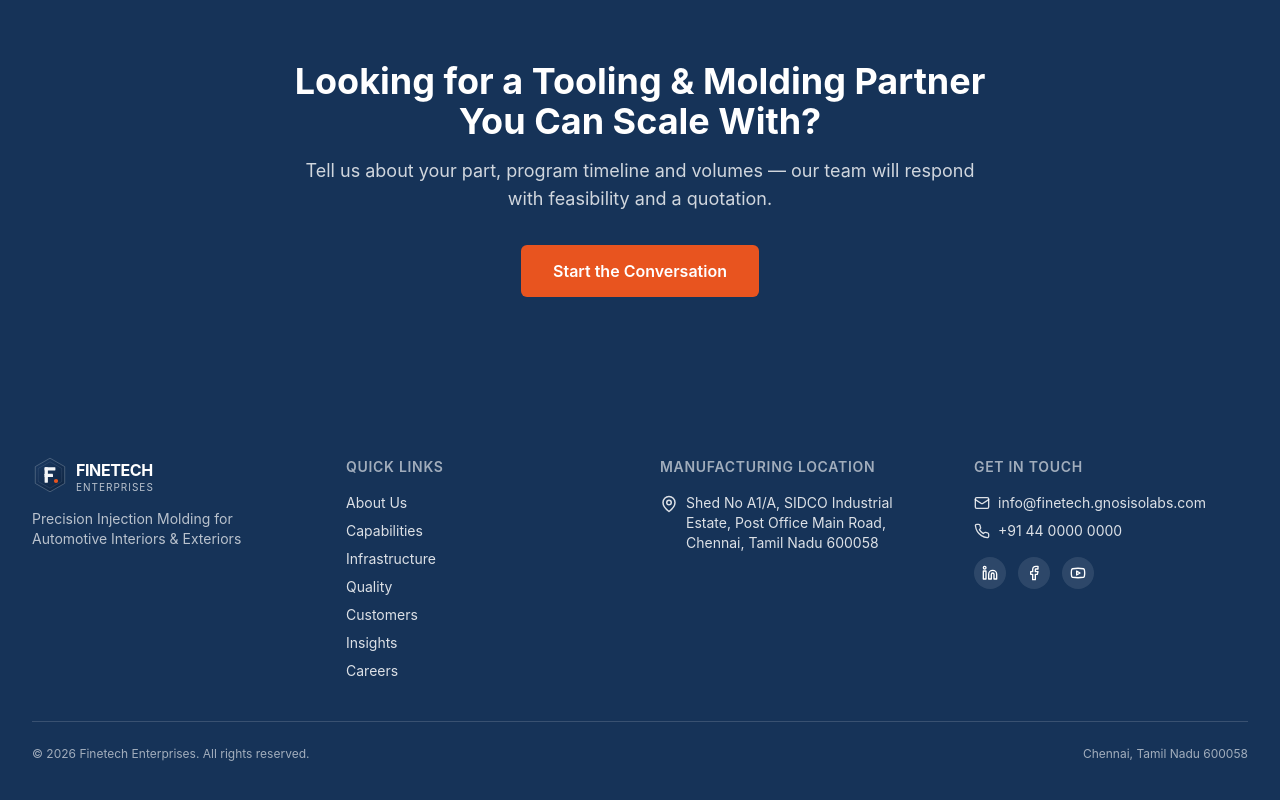
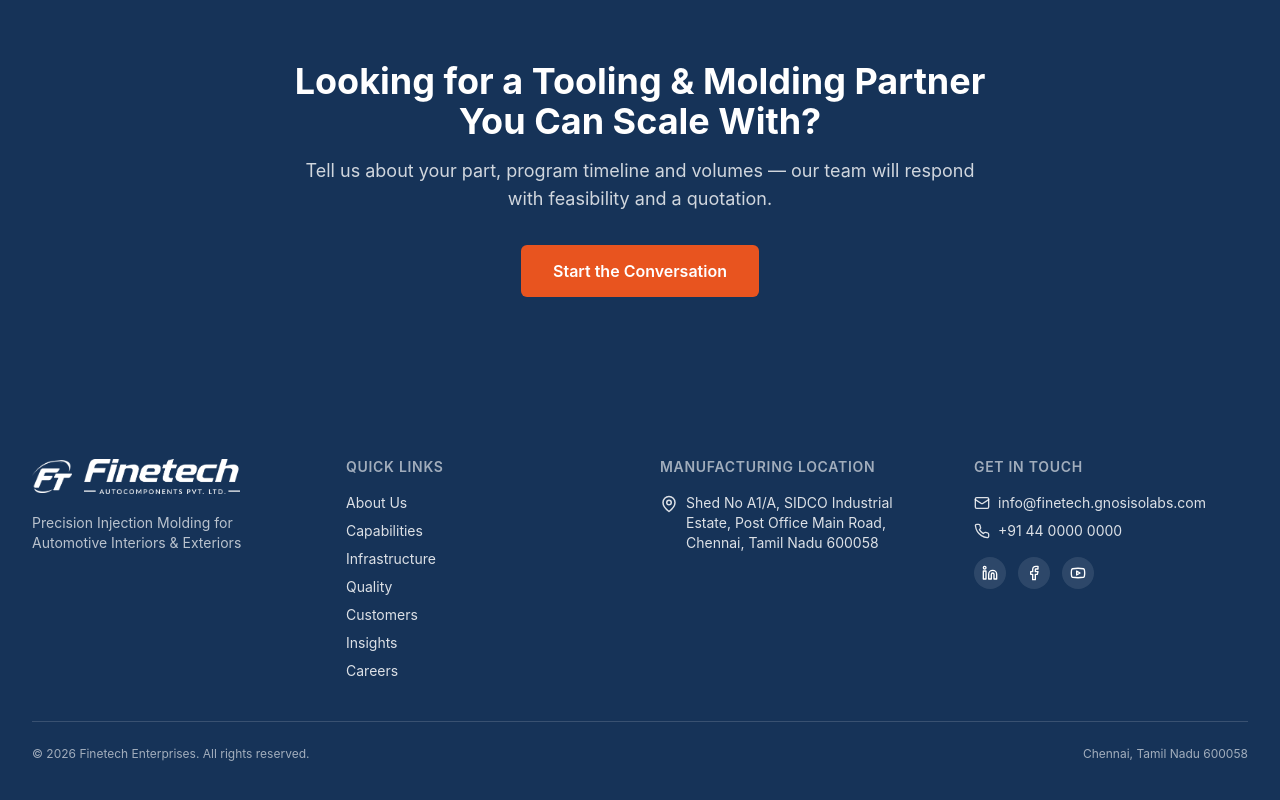
Before and after one commit to praveeng0611/finetech-website, a Next.js app: page / in a window 1280 px wide. Shown: the part 3749-4549 px from the top of the page. Built offline with nearby package versions, Linux system fonts and the light colour scheme.

Commit message:
Brand revamp: new logo in Footer

```diff
--- a/components/Footer.tsx
+++ b/components/Footer.tsx
@@ -13,12 +13,9 @@ export default function Footer() {
       <div className="mx-auto max-w-8xl px-4 sm:px-6 lg:px-8 py-12 lg:py-16">
         <div className="grid grid-cols-1 sm:grid-cols-2 lg:grid-cols-4 gap-10">
           <div>
-            <div className="flex items-center gap-2 mb-4">
-              <img src="/images/brand/icon.svg" alt="Finetech" className="h-9 w-9" />
-              <div className="flex flex-col leading-none">
-                <span className="text-base font-bold tracking-tight">FINETECH</span>
-                <span className="text-[10px] tracking-widest text-white/70">ENTERPRISES</span>
-              </div>
+            <div className="flex items-center gap-3 mb-4">
+              <img src="/images/brand/icon-new.png" alt="FT" className="h-10 w-10 object-contain brightness-0 invert" />
+              <img src="/images/brand/logo-wordmark.png" alt="Finetech Autocomponents Pvt. Ltd." className="h-9 w-auto object-contain brightness-0 invert" />
             </div>
             <p className="text-sm text-white/70">{t.meta.tagline}</p>
           </div>
```
